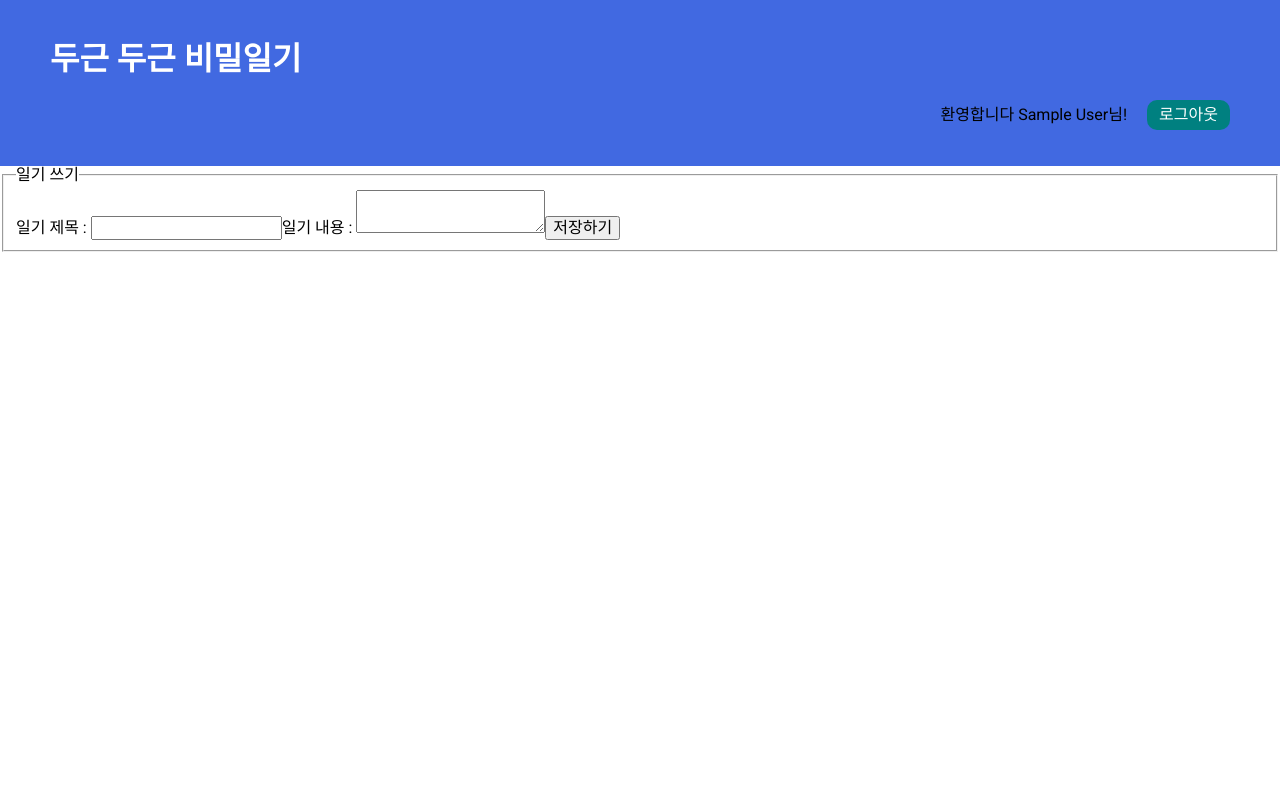
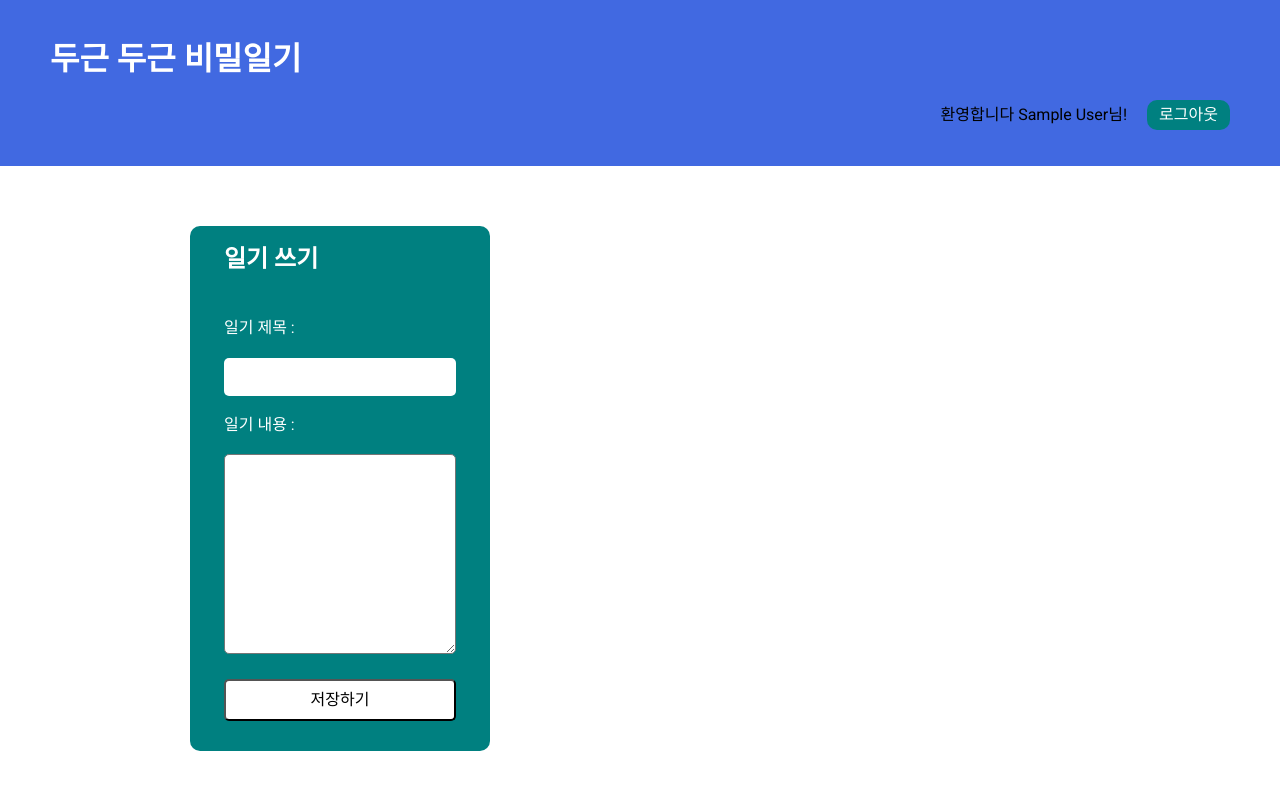
Before and after one commit to kkhhjjoo/mydiary, a React (Create React App) app: page / in a window 1280 px wide. Shown: the top 790 px of the page. Built offline with nearby package versions, Linux system fonts and the light colour scheme; no server answers; the database is empty; sample sign-in values are in the browser's storage.

Commit message:
홈화면 스타일링

```diff
--- a/src/index.css
+++ b/src/index.css
@@ -8,3 +8,9 @@ body {
 ul {
   list-style-type: none;
 }
+* {
+  box-sizing: border-box;
+}
+button {
+  cursor: pointer;
+}
--- a/src/pages/home/Home.module.css
+++ b/src/pages/home/Home.module.css
@@ -0,0 +1,81 @@
+.cont {
+    display: grid;
+    grid-template-columns: 1fr 2fr;
+    max-width: 960px;
+    margin: 60px auto;
+    padding :0 30px;
+}
+
+.side_menu form{
+    padding: 20px;
+    background-color: teal;
+    border-radius: 10px;
+}
+.side_menu fieldset {
+    border: none;
+}
+
+.side_menu legend {
+    font-size: 1.5em;
+    font-weight: bold;
+    margin-bottom: 20px;
+    color: #fff;
+}
+.side_menu input {
+    display: block;
+    width: 100%;
+    padding: 10px;
+    border: none;
+    border-radius: 5px;
+}
+
+.side_menu label {
+    display: block;
+    margin: 20px auto;
+    color: #fff;
+}
+.side_menu textarea {
+    height: 200px;
+    width: 100%;
+    border-radius: 5px;
+}
+.side_menu button {
+    display: block;
+    width: 100%;
+    margin-top: 20px;
+    padding: 10px 15px;
+    border-radius: 5px;
+    background-color: #fff;
+
+}
+
+.content_list {
+    margin: 0;
+}
+
+.content_list li {
+    border: 1px solid #f2f2f2;
+    box-shadow: 3px 3px 5px rgba(50, 50, 50, 0.1 );
+    padding: 30px;
+    position: relative;
+    border-left: 4px solid teal;
+}
+.content_list li + li {
+    margin: 30px 0;
+}
+
+.content_list .title {
+    font-size: 1.5em;
+}
+.content_list .text {
+    font-size: 1.3em;
+}
+.content_list button {
+    position: absolute;
+    top: 0;
+    right: 0;
+    background-color: teal;
+    border: none;
+    color: #fff;
+    padding: 12px 8px;
+}
```
